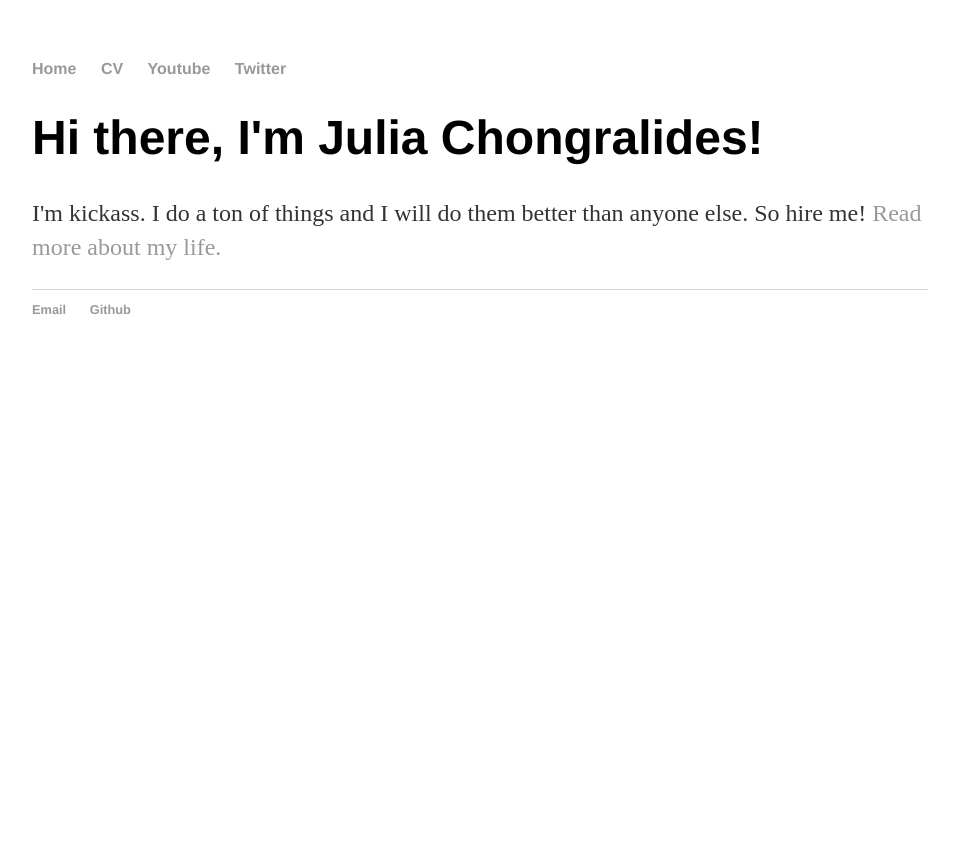
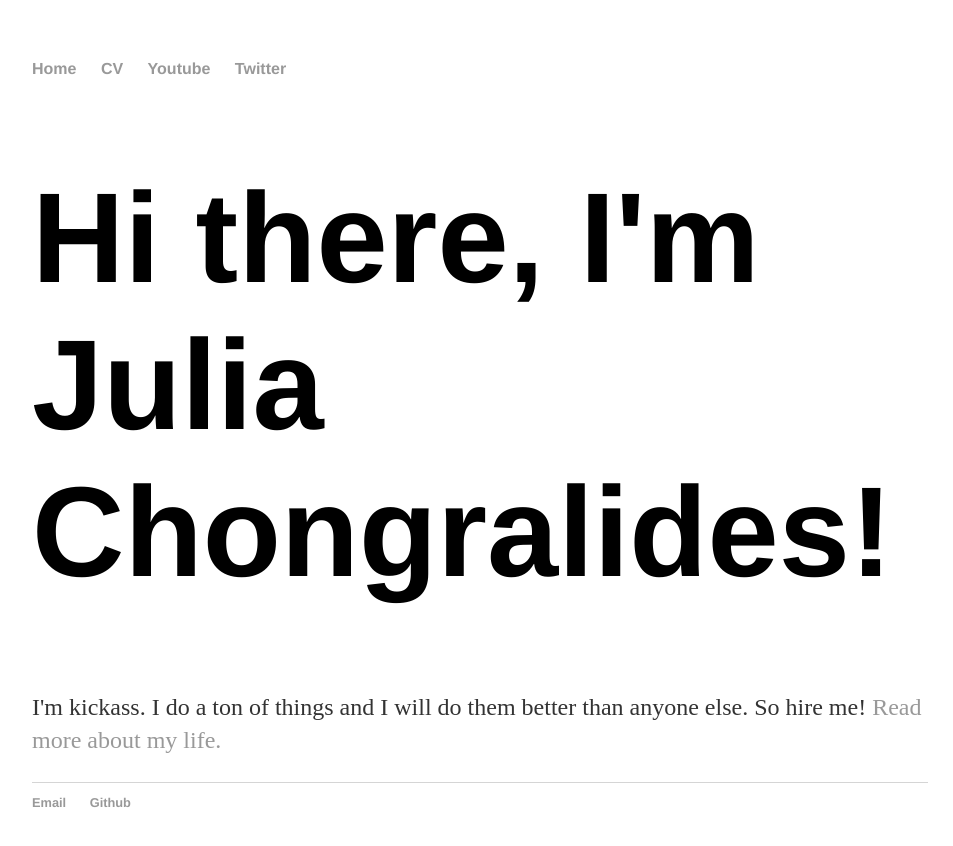
Before and after one commit to JMChongarlides/JMChongarlides.github.io, a Jekyll site: the page built from index.html, in a window 1280 px wide. Shown: the top 846 px of the page, without its empty margins (160-1113 px from the left). Built offline with Jekyll 4.4.1, drawn with Linux system fonts in a browser that asks for light colours.

Commit message:
Update main.css

```diff
--- a/css/main.css
+++ b/css/main.css
@@ -20,7 +20,7 @@ a:hover {
     text-decoration: underline;
 }
 h1 {
-    font-size: 3em;
+    font-size: 8em;
     font-family:'Helvetica', 'Arial', 'Sans-Serif';
 }
 p {
```
